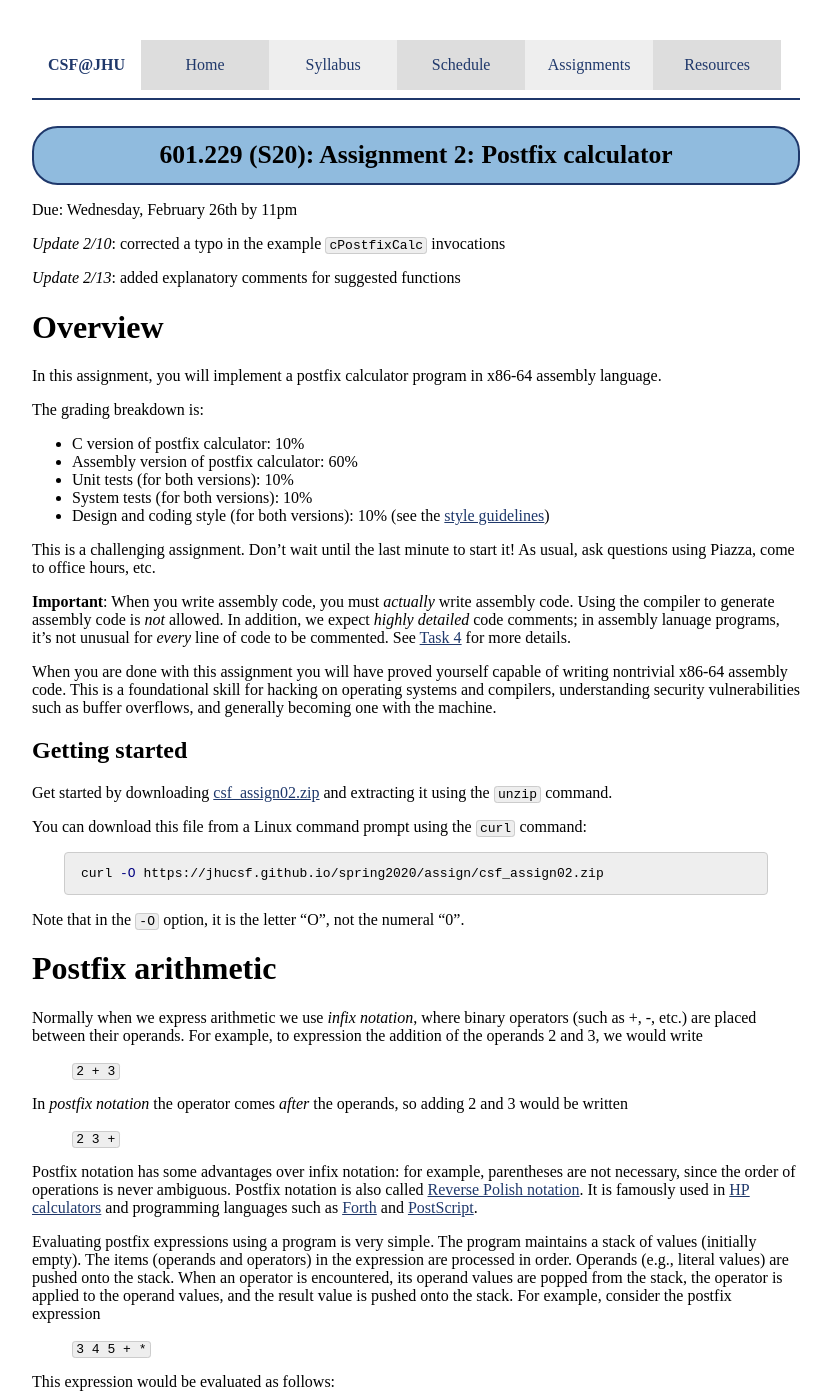
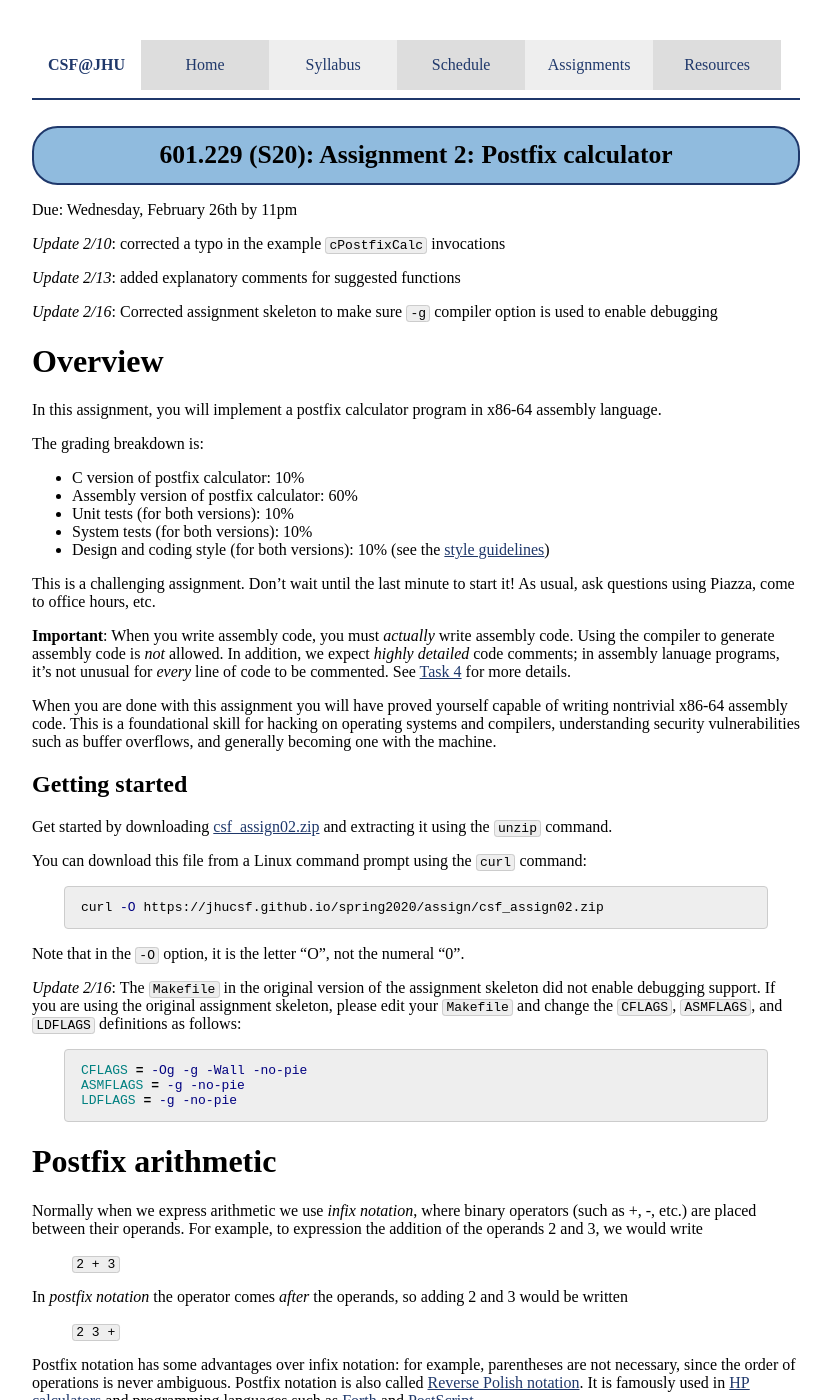
Before and after one commit to jhucsf/spring2020, a Jekyll site: the page built from assign/assign02.md, in a window 1280 px wide and 1400 px high. Shown: the whole window, without its empty margins (224-1055 px from the left). Built offline with Jekyll 4.4.1, drawn with Linux system fonts in a browser that asks for light colours.

Commit message:
enable debugging in assignment 02 makefile

````diff
--- a/assign/assign02.md
+++ b/assign/assign02.md
@@ -8,6 +8,8 @@ Due: Wednesday, February 26th by 11pm
 *Update 2/10*: corrected a typo in the example `cPostfixCalc` invocations
 
 *Update 2/13*: added explanatory comments for suggested functions
+
+*Update 2/16*: Corrected assignment skeleton to make sure `-g` compiler option is used to enable debugging
 
 # Overview
 
@@ -38,6 +40,14 @@ curl -O https://jhucsf.github.io/spring2020/assign/csf_assign02.zip
 ```
 
 Note that in the `-O` option, it is the letter "O", not the numeral "0".
+
+*Update 2/16*: The `Makefile` in the original version of the assignment skeleton did not enable debugging support.  If you are using the original assignment skeleton, please edit your `Makefile` and change the `CFLAGS`, `ASMFLAGS`, and `LDFLAGS` definitions as follows:
+
+```make
+CFLAGS = -Og -g -Wall -no-pie
+ASMFLAGS = -g -no-pie
+LDFLAGS = -g -no-pie
+```
 
 # Postfix arithmetic
 
````
Also changed, not shown: 1 other file.
